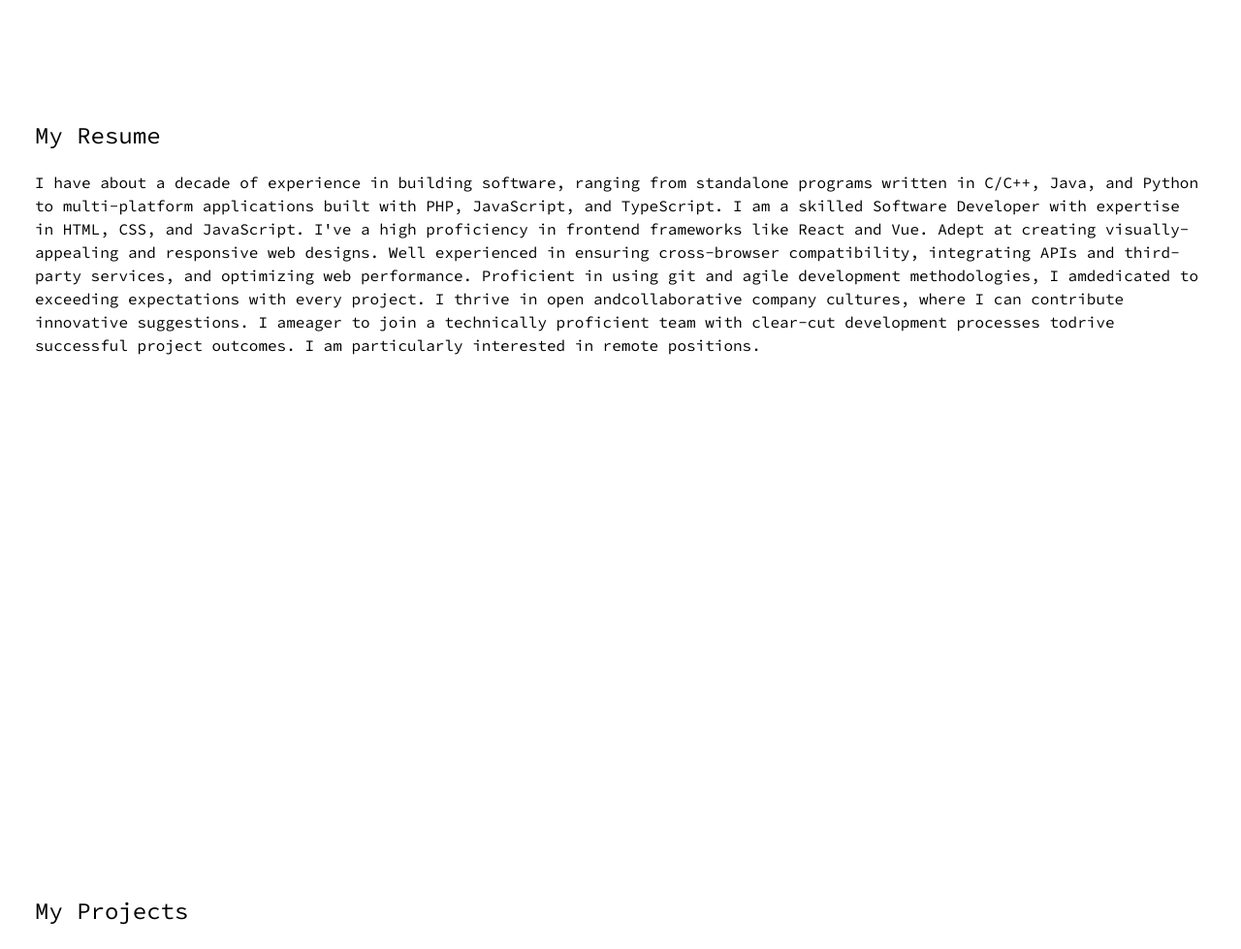
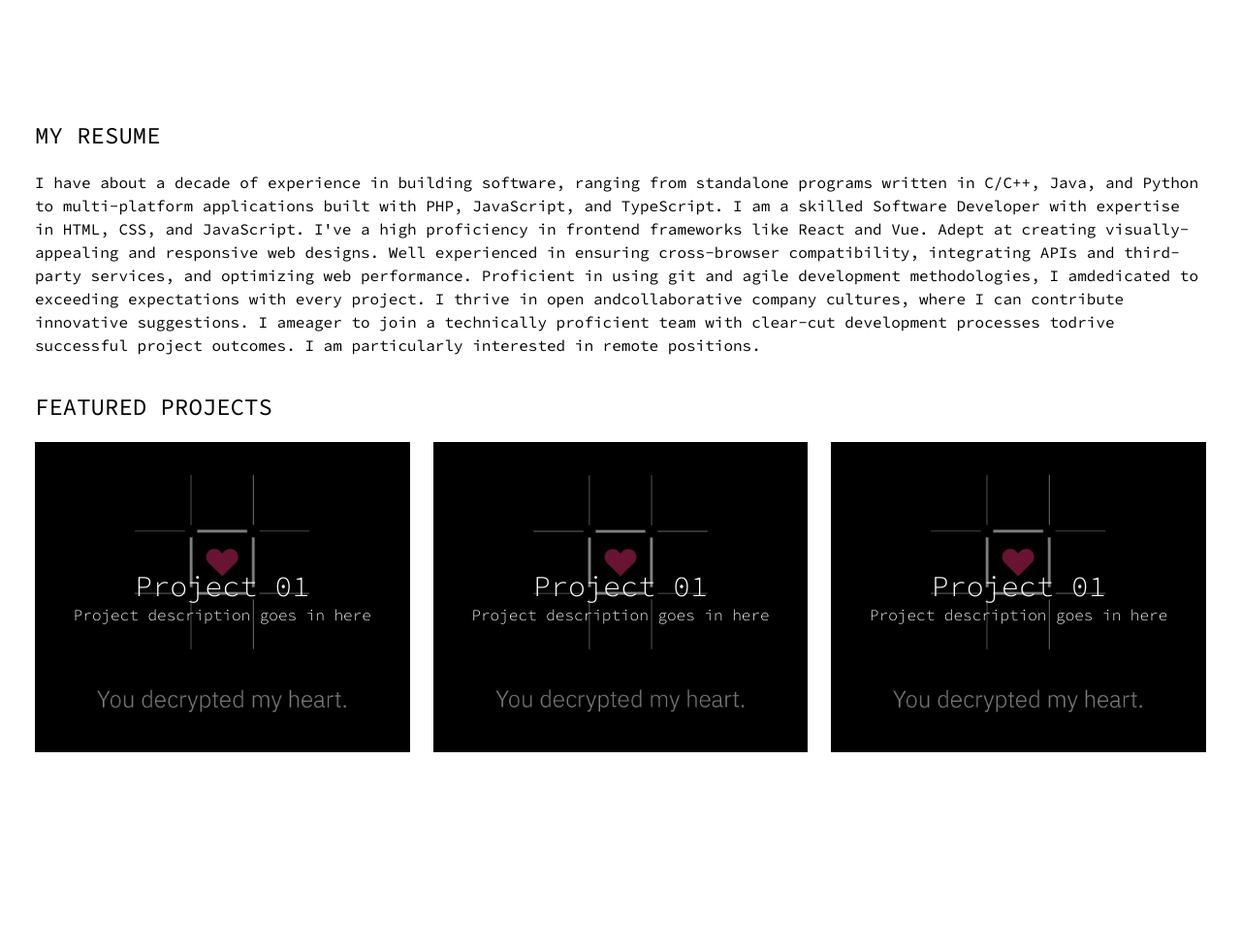
Before and after one commit to benjaminsanga/theebenjaminsanga, a plain HTML site: page index.html in a window 1280 px wide. Shown: the part 740-1719 px from the top of the page at 97% size. Drawn offline with nearby package versions, Linux system fonts and the light colour scheme.

Commit message:
designed projects

```diff
--- a/css/styles.css
+++ b/css/styles.css
@@ -41,3 +41,10 @@ nav a {
 nav a:hover {
   color: var(--gray);
 }
+
+.project-1 {
+  background-image: url('../assets/images/project-dummy.jpg');
+  background-size: cover;
+  background-repeat: no-repeat;
+  background-position: center;
+}
--- a/index.html
+++ b/index.html
@@ -34,7 +34,7 @@
       </div>
     </div>
   </nav>
-
+  <div>
     <!-- START HERO SECTION -->
     <div class="flex flex-row content-center justify-center h-screen">
       <div class="flex flex-col content-center justify-center h-auto w-1/3 m-5">
@@ -58,19 +58,37 @@
     <!-- END HERO> -->
 
     <!-- RESUME -->
-  <div class="h-screen mx-9">
-    <h2 class="text-2xl pb-5">My Resume</h2>
+    <div class="h-auto mx-9">
+      <h2 class="text-2xl pb-5">MY RESUME</h2>
       <p>I have about a decade of experience in building software, ranging from standalone programs written in C/C++, Java, and Python to multi-platform applications built with PHP, JavaScript, and TypeScript. I am a skilled Software Developer with expertise in HTML, CSS, and JavaScript. I've a high proficiency in frontend frameworks like React and Vue. Adept at creating visually-appealing and responsive web designs. Well experienced in ensuring cross-browser compatibility, integrating APIs and third-party services, and optimizing web performance. Proficient in using git and agile development methodologies, I amdedicated to exceeding expectations with every project. I thrive in open andcollaborative company cultures, where I can contribute innovative suggestions. I ameager to join a technically proficient team with clear-cut development processes todrive successful project outcomes. I am particularly interested in remote positions.</p>
     </div>
     <!-- END RESUME -->
 
     <!-- PROJECTS -->
-  <div class="h-screen mx-9">
-    <h2 class="text-2xl pb-5">My Projects</h2>
-
+    <div class="h-screen m-9">
+      <h2 class="text-2xl pb-5">FEATURED PROJECTS</h2>
+      <div class="grid grid-cols-3 gap-6">
+        <div class="h-80 bg-[url('./assets/images/project-dummy.jpg')] bg-cover bg-center">
+          <div class="w-full h-full flex flex-col justify-center items-center backdrop-brightness-50 p-3">
+            <p class="text-white text-3xl text-center font-light">Project 01</p>
+            <p class="text-white text-center font-light">Project description goes in here</p>
+          </div>
+        </div>
+        <div class="h-80 bg-[url('./assets/images/project-dummy.jpg')] bg-cover bg-center">
+          <div class="w-full h-full flex flex-col justify-center items-center backdrop-brightness-50 p-3">
+            <p class="text-white text-3xl text-center font-light">Project 01</p>
+            <p class="text-white text-center font-light">Project description goes in here</p>
+          </div>
+        </div>
+        <div class="h-80 bg-[url('./assets/images/project-dummy.jpg')] bg-cover bg-center">
+          <div class="w-full h-full flex flex-col justify-center items-center backdrop-brightness-50 p-3">
+            <p class="text-white text-3xl text-center font-light">Project 01</p>
+            <p class="text-white text-center font-light">Project description goes in here</p>
+          </div>
+        </div>
+      </div>
     </div>
     <!-- END PROJECTS -->
-
 
   <script src="https://cdnjs.cloudflare.com/ajax/libs/flowbite/2.2.1/flowbite.min.js"></script>
 
```
Also changed, not shown: assets/images/project-dummy.jpg (added). Lines whose indentation alone changed are shown as unchanged.
